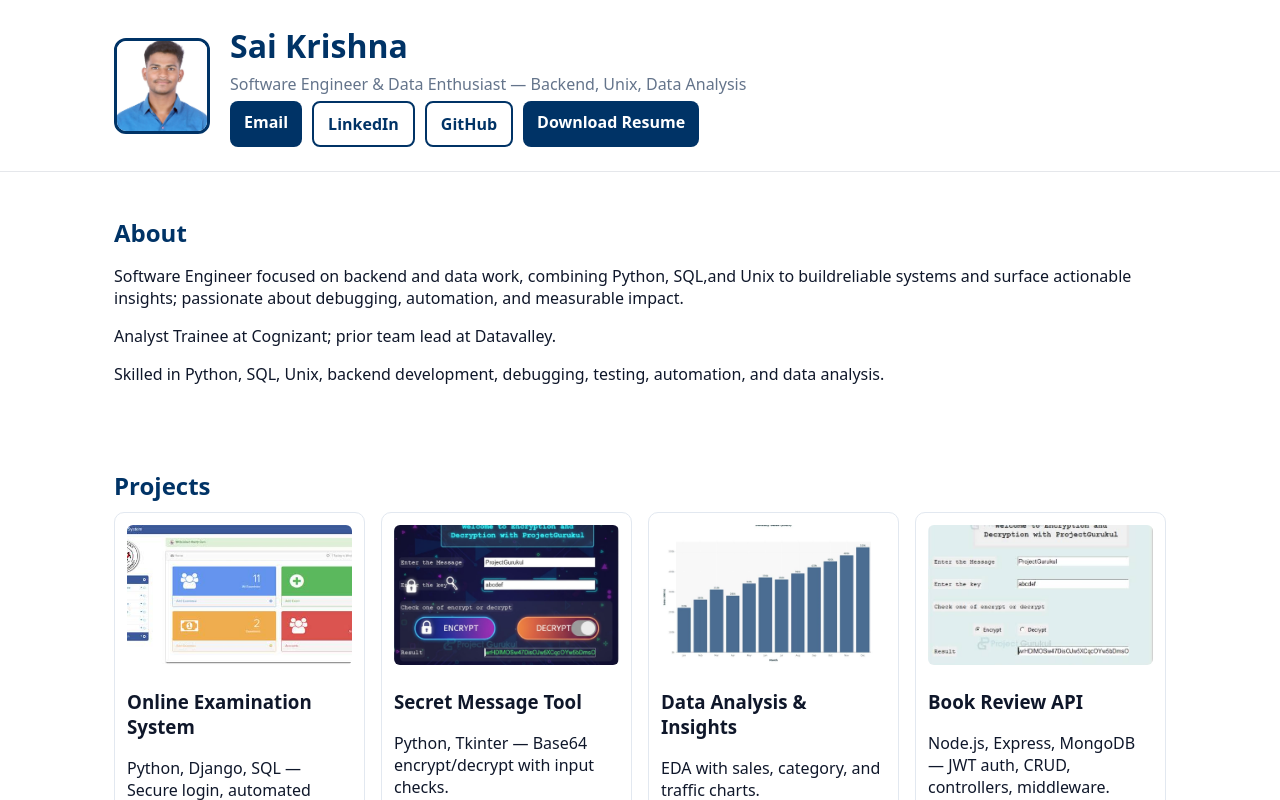
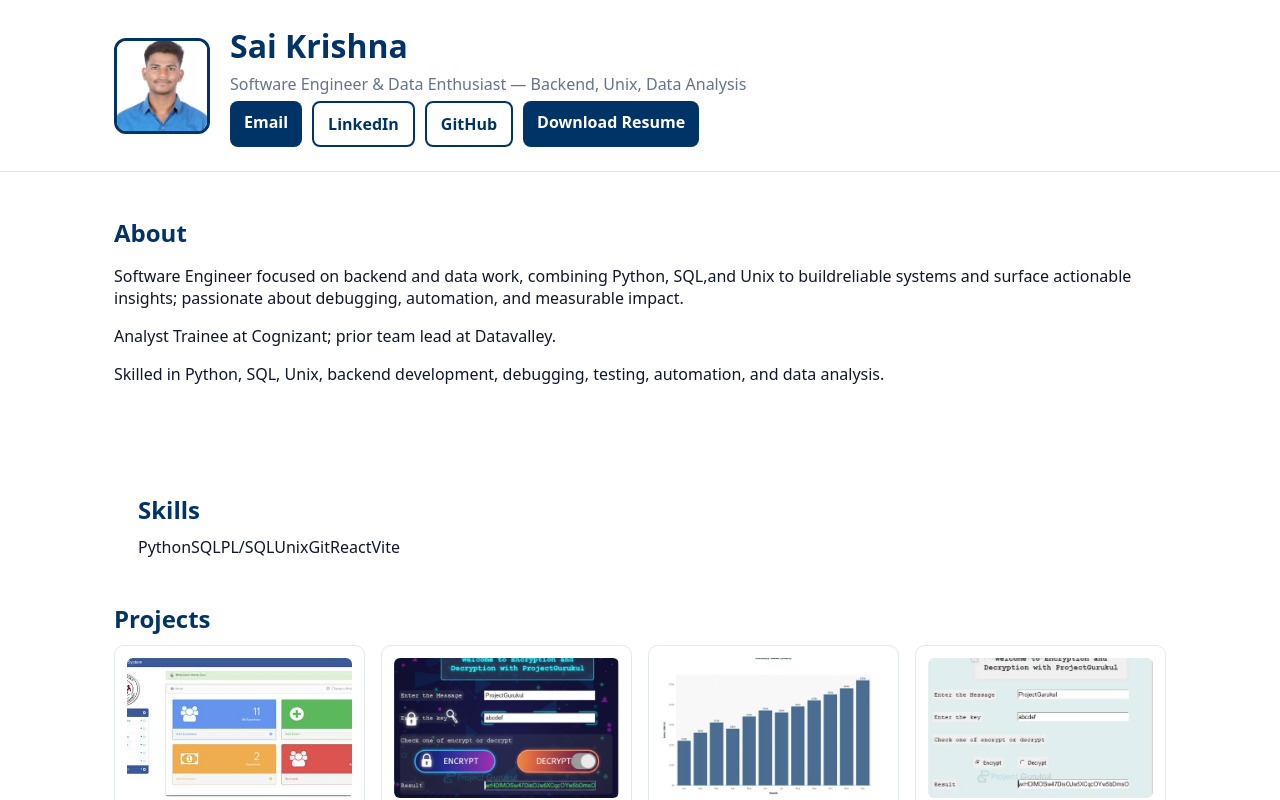
Before and after one commit to Mirthinti/sai-krishnas, a React (Vite) app: page / in a window 1280 px wide. Shown: the top 800 px of the page. Built offline with nearby package versions, Linux system fonts and the light colour scheme.

Commit message:
Update App.jsx

```diff
--- a/src/App.jsx
+++ b/src/App.jsx
@@ -24,6 +24,18 @@ export default function App() {
           <p>Skilled in Python, SQL, Unix, backend development, debugging, testing, automation, and data analysis.</p>
         </section>
         <section className="container">
+          <section className="container">
+    <h2>Skills</h2>
+    <div className="skills">
+      <span className="badge">Python</span>
+        <span className="badge">SQL</span>
+      <span className="badge">PL/SQL</span>
+      <span className="badge">Unix</span>
+      <span className="badge">Git</span>
+      <span className="badge">React</span>
+      <span className="badge">Vite</span>
+    </div>
+    </section>
           <h2>Projects</h2>
           <div className="grid">
             <a className="card" href="https://github.com/Mirthinti/Online-Examination-System">
```
